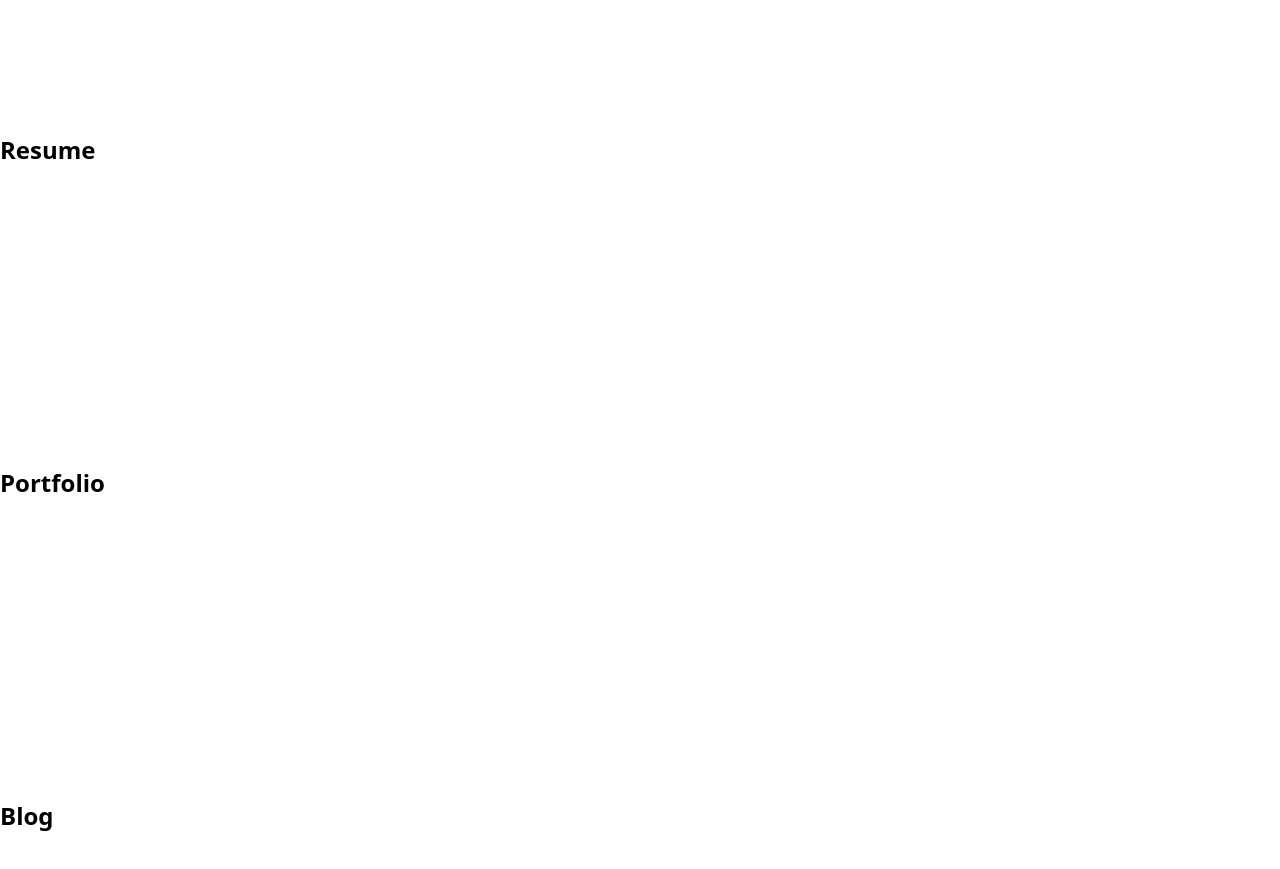
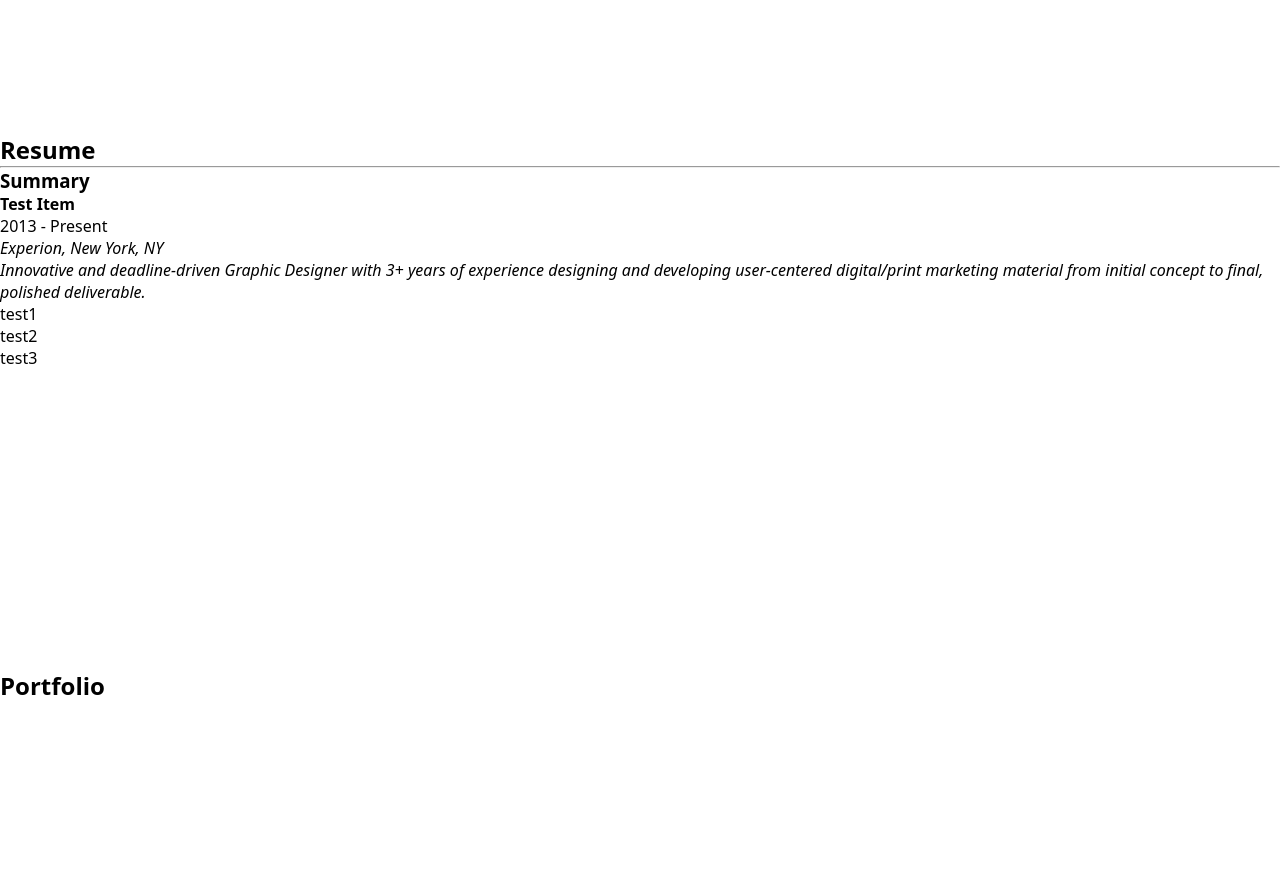
Before and after one commit to codyuhi/portfolio, a Vue app in the folder vue-app/: page / in a window 1280 px wide. Shown: the part 3180-4049 px from the top of the page. Built offline with nearby package versions, Linux system fonts and the light colour scheme.

Commit message:
Build resume skeleton

```diff
--- a/vue-app/src/components/Resume.vue
+++ b/vue-app/src/components/Resume.vue
@@ -2,7 +2,38 @@
   <div id="resume-container" class="section">
     <!-- Inspired by the Personal template -->
     <div id="resume">
-      <h2>Resume</h2>
+      <div id="resume-header-container">
+        <h2>Resume</h2>
+        <hr />
+      </div>
+      <div
+        v-for="item in resumeItems"
+        v-bind:key="item.title"
+        class="resume-item-container"
+      >
+        <h3 class="resume-section-title">{{ item.title }}</h3>
+        <div v-for="i in item.items" v-bind:key="i.name" class="resume-item">
+          <h4 class="resume-item-title">{{ i.name }}</h4>
+          <p v-if="i.startTime" class="resume-years">
+            {{ i.startTime }} - {{ i.endTime }}
+          </p>
+          <p v-if="i.location" class="resume-item-location">
+            <em>{{ i.location }}</em>
+          </p>
+          <p v-if="i.summary" class="resume-item-summary">
+            <em>{{ i.summary }}</em>
+          </p>
+          <ul>
+            <li
+              v-for="bullet in i.bullets"
+              v-bind:key="bullet.id"
+              class="resume-item-bullet"
+            >
+              {{ bullet.value }}
+            </li>
+          </ul>
+        </div>
+      </div>
     </div>
   </div>
 </template>
@@ -10,6 +41,30 @@
 <script>
 export default {
   name: "Resume",
+  data() {
+    return {
+      resumeItems: [
+        {
+          title: "Summary",
+          items: [
+            {
+              name: "Test Item",
+              startTime: "2013",
+              endTime: "Present",
+              location: "Experion, New York, NY",
+              summary:
+                "Innovative and deadline-driven Graphic Designer with 3+ years of experience designing and developing user-centered digital/print marketing material from initial concept to final, polished deliverable.",
+              bullets: [
+                { id: "test1", value: "test1" },
+                { id: "test2", value: "test2" },
+                { id: "test3", value: "test3" },
+              ],
+            },
+          ],
+        },
+      ],
+    };
+  },
 };
 </script>
 
```
